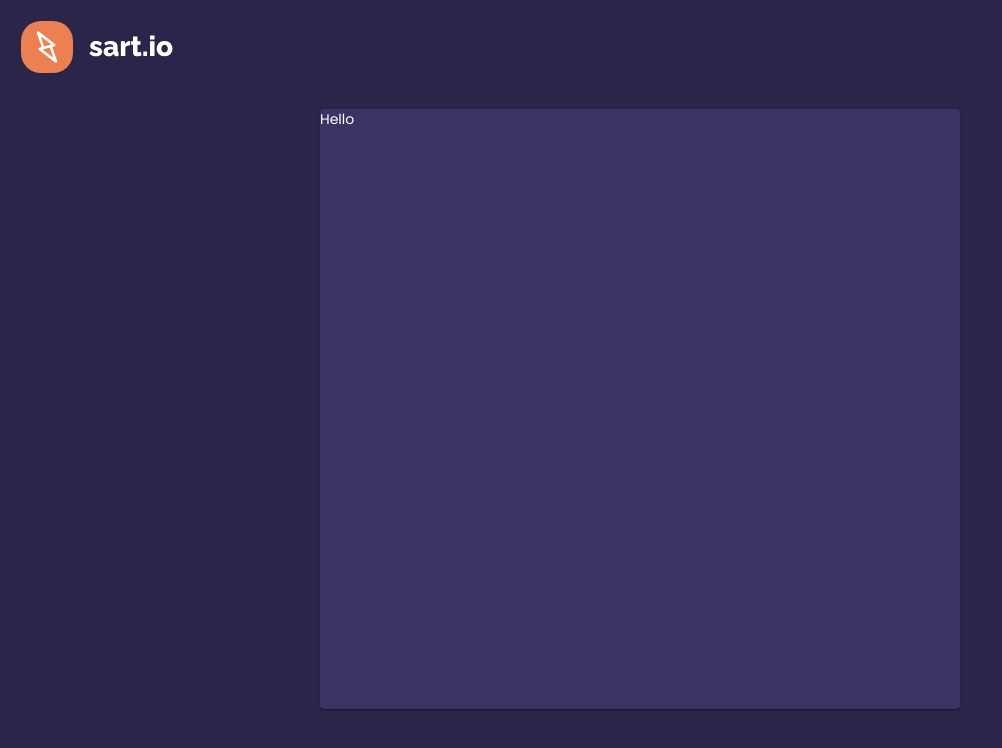
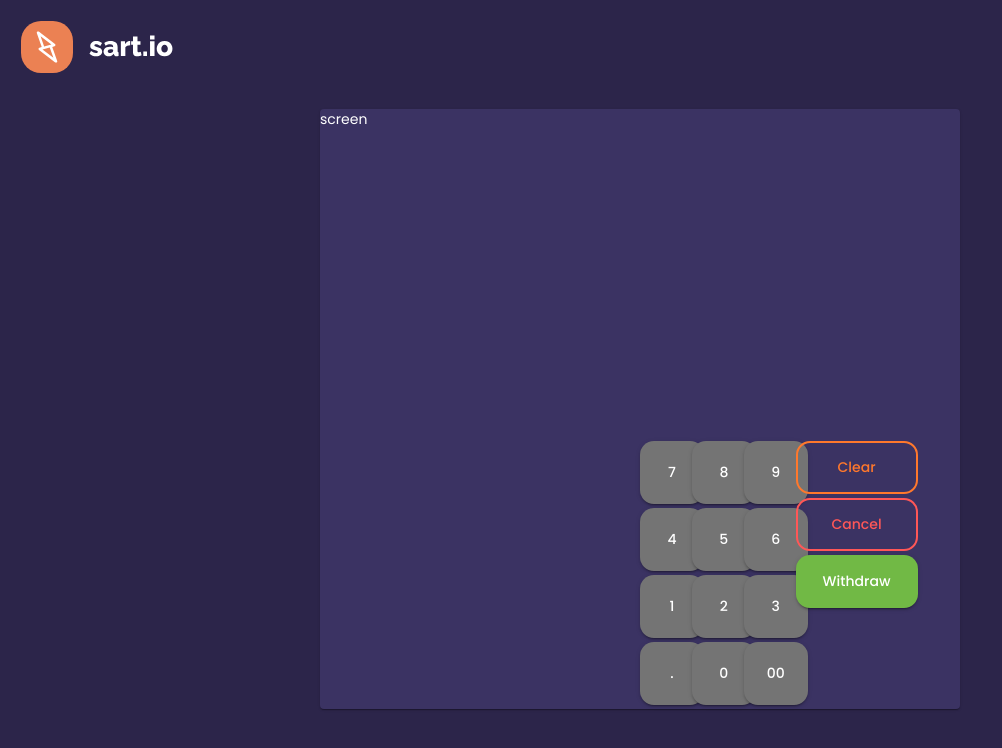
Before and after one commit to sartios/coin-cash-atm, a React (Create React App) app: page / in a window 1280 px wide. Shown: the top 748 px of the page, without its empty margins (0-1002 px from the left). Built offline with nearby package versions, Linux system fonts and the light colour scheme.

Commit message:
feat(atm): num pad

```diff
--- a/src/App.tsx
+++ b/src/App.tsx
@@ -3,6 +3,8 @@ import React from 'react';
 import { CssBaseline, Paper, Grid, makeStyles } from '@material-ui/core';
 
 import { ReactComponent as Logo } from './assets/logo.svg';
+
+import { NumPad } from './components';
 
 const useStyles = makeStyles({
   container: {
@@ -14,6 +16,11 @@ const useStyles = makeStyles({
   },
   paper: {
     height: 600
+  },
+  numPad: {
+    height: '100%',
+    display: 'flex',
+    alignItems: 'flex-end'
   }
 });
 
@@ -27,8 +34,16 @@ function App() {
         <Grid item xs={12}>
           <Logo />
         </Grid>
+
         <Grid item xs={6} className={classes.item}>
-          <Paper className={classes.paper}>Hello</Paper>
+          <Paper className={classes.paper}>
+            <Grid container style={{ height: '100%' }}>
+              <Grid xs={6}>screen</Grid>
+              <Grid item xs={5} className={classes.numPad}>
+                <NumPad />
+              </Grid>
+            </Grid>
+          </Paper>
         </Grid>
       </Grid>
     </div>
--- a/src/components/Button/Button.tsx
+++ b/src/components/Button/Button.tsx
@@ -2,32 +2,138 @@ import React from 'react';
 import cn from 'classnames';
 
 import { Button, makeStyles } from '@material-ui/core';
+import { Theme } from '@material-ui/core';
 
-const useStyles = makeStyles({
+const useStyles = makeStyles<Theme, StyleProps>(() => ({
   small: {
     width: 63,
     height: 63,
     borderRadius: 14
   },
-  neutral: {
-    backgroundColor: '#747474',
-    color: '#FFFFFF',
-    '&:hover': {
-      backgroundColor: '#969BA0'
+  large: {
+    width: 122,
+    height: 53,
+    borderRadius: 14,
+    textTransform: 'none'
+  },
+  neutral: ({ variant }) => {
+    if (variant === 'contained') {
+      return {
+        backgroundColor: '#747474',
+        color: '#FFFFFF',
+        '&:hover': {
+          backgroundColor: '#969BA0'
+        }
+      };
+    } else if (variant === 'outlined') {
+      return {
+        border: '2px solid #9C9C9C',
+        backgroundColor: 'transparent',
+        color: '#9C9C9C',
+        '&:hover': {
+          backgroundColor: 'transparent'
+        }
+      };
     }
+
+    return {};
+  },
+  primary: ({ variant }) => {
+    if (variant === 'contained') {
+      return {
+        backgroundColor: '#71B945',
+        color: '#FFFFFF',
+        '&:hover': {
+          backgroundColor: '#969BA0'
+        }
+      };
+    } else if (variant === 'outlined') {
+      return {
+        border: '2px solid #71B945',
+        backgroundColor: 'transparent',
+        color: '#71B945',
+        '&:hover': {
+          backgroundColor: 'transparent'
+        }
+      };
+    }
+
+    return {};
+  },
+  danger: ({ variant }) => {
+    if (variant === 'contained') {
+      return {
+        backgroundColor: '#FF5757',
+        color: '#FFFFFF',
+        '&:hover': {
+          backgroundColor: '#969BA0'
+        }
+      };
+    } else if (variant === 'outlined') {
+      return {
+        border: '2px solid #FF5757',
+        backgroundColor: 'transparent',
+        color: '#FF5757',
+        '&:hover': {
+          backgroundColor: 'transparent'
+        }
+      };
+    }
+
+    return {};
+  },
+  warn: ({ variant }) => {
+    if (variant === 'contained') {
+      return {
+        backgroundColor: '#FF782C',
+        color: '#FFFFFF',
+        '&:hover': {
+          backgroundColor: '#969BA0'
+        }
+      };
+    } else if (variant === 'outlined') {
+      return {
+        border: '2px solid #FF782C',
+        backgroundColor: 'transparent',
+        color: '#FF782C',
+        '&:hover': {
+          backgroundColor: 'transparent'
+        }
+      };
+    }
+
+    return {};
   }
-});
+}));
 
-interface Props {
-  label: string;
-  variant?: 'text' | 'outlined' | 'contained';
+export type VariantType = 'outlined' | 'contained';
+export type ButtonType = 'neutral' | 'primary' | 'danger' | 'warn';
+export type SizeType = 'small' | 'large';
+
+export interface ButtonProps {
+  label: string | number;
+  variant: VariantType;
+  type: ButtonType;
+  size: SizeType;
 }
 
-const ButtonWrapper = ({ label, variant = 'contained' }: Props) => {
-  const classes = useStyles();
+export interface StyleProps {
+  variant: VariantType;
+}
+
+const ButtonWrapper = ({ label, variant, type, size }: ButtonProps) => {
+  const classes = useStyles({ variant });
 
   return (
-    <Button classes={{ root: cn(classes.small, classes.neutral) }} variant={variant}>
+    <Button
+      classes={{
+        root: cn(
+          { [classes[size]]: classes[size] !== undefined },
+          { [classes[type]]: classes[type] !== undefined }
+        )
+      }}
+      variant={variant}
+    >
       {label}
     </Button>
   );
--- a/src/components/Button/index.ts
+++ b/src/components/Button/index.ts
@@ -1 +1,3 @@
 export { default as Button } from './Button';
+
+export * from './Button';
--- /dev/null
+++ b/src/components/NumPad/NumPad.tsx
@@ -0,0 +1,80 @@
+import React from 'react';
+
+import { Grid, makeStyles } from '@material-ui/core';
+
+import { Button, VariantType, ButtonType, SizeType } from '../Button';
+
+const useStyles = makeStyles({
+  container: {
+    maxWidth: 201
+  },
+  item: {
+    paddingRight: 4,
+    paddingBottom: 4
+  }
+});
+
+// eslint-disable-next-line array-bracket-spacing
+const numberArraySorted = [
+  { type: 'neutral', label: 7, size: 'small' },
+  { type: 'neutral', label: 8, size: 'small' },
+  { type: 'neutral', label: 9, size: 'small' },
+  { type: 'neutral', label: 4, size: 'small' },
+  { type: 'neutral', label: 5, size: 'small' },
+  { type: 'neutral', label: 6, size: 'small' },
+  { type: 'neutral', label: 1, size: 'small' },
+  { type: 'neutral', label: 2, size: 'small' },
+  { type: 'neutral', label: 3, size: 'small' },
+  { type: 'neutral', label: '.', size: 'small' },
+  { type: 'neutral', label: 0, size: 'small' },
+  { type: 'neutral', label: '00', size: 'small' }
+];
+
+const actions = [
+  { type: 'warn', label: 'Clear', variant: 'outlined', size: 'large' },
+  { type: 'danger', label: 'Cancel', variant: 'outlined', size: 'large' },
+  { type: 'primary', label: 'Withdraw', variant: 'contained', size: 'large' }
+];
+
+const NumPad = () => {
+  const classes = useStyles();
+
+  return (
+    <Grid container>
+      <Grid item xs={7}>
+        <Grid container className={classes.container}>
+          {numberArraySorted.map((item, index) => {
+            return (
+              <Grid item xs={4} key={`key-${index}`} className={classes.item}>
+                <Button
+                  type={item.type as ButtonType}
+                  label={item.label}
+                  size={item.size as SizeType}
+                  variant="contained"
+                />
+              </Grid>
+            );
+          })}
+        </Grid>
+      </Grid>
+      <Grid item xs={5}>
+        <Grid container>
+          {actions.map((item, index) => {
+            return (
+              <Grid item xs={12} key={`key-${index}`} className={classes.item}>
+                <Button
+                  type={item.type as ButtonType}
+                  label={item.label}
+                  variant={item.variant as VariantType}
+                  size={item.size as SizeType}
+                />
+              </Grid>
+            );
+          })}
+        </Grid>
+      </Grid>
+    </Grid>
+  );
+};
+
+export default NumPad;
--- /dev/null
+++ b/src/components/NumPad/index.ts
@@ -0,0 +1 @@
+export { default as NumPad } from './NumPad';
--- a/src/components/index.ts
+++ b/src/components/index.ts
@@ -1 +1,2 @@
 export * from './Button';
+export * from './NumPad';
--- a/src/index.tsx
+++ b/src/index.tsx
@@ -12,6 +12,8 @@ const theme = createMuiTheme({
   },
   palette: {
     text: { primary: '#FFFFFF' },
+    primary: { main: '#71B945' },
+    error: { main: '#FF5757' },
     background: { default: '#2C254A', paper: '#3B3363' }
   }
 });
```
